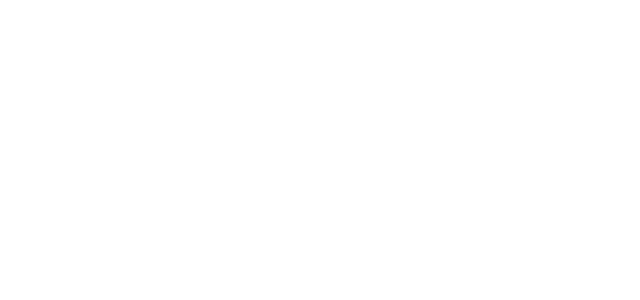
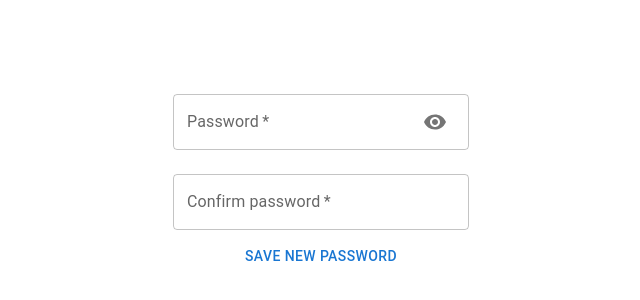
Before and after one commit to bekzhan077/final-hackaton, a React (Create React App) app: page /api/account/reset-password/confirm in a window 1280 px wide. Before the commit this address had no page. Shown: the part 124-424 px from the top of the page, without its empty margins (319-959 px from the left). Built offline with nearby package versions, Linux system fonts and the light colour scheme.

Commit message:
reset password

```diff
--- /dev/null
+++ b/src/components/ResetModal.jsx
@@ -0,0 +1,65 @@
+import * as React from "react";
+import Box from "@mui/material/Box";
+import Button from "@mui/material/Button";
+import Typography from "@mui/material/Typography";
+import Modal from "@mui/material/Modal";
+import { useAuthContext } from "../contexts/AuthContexts";
+import { TextField } from "@mui/material";
+
+export default function ResetModal() {
+  const { open, handleClose, resetPassword } = useAuthContext();
+
+  function handleSubmit(e) {
+    e.preventDefault();
+
+    const data = new FormData(e.currentTarget);
+    const data2 = [...data][0][1];
+    if (data2.length < 1) {
+      alert("Fill field");
+      return;
+    }
+    resetPassword(data);
+  }
+
+  const style = {
+    position: "absolute",
+    top: "50%",
+    left: "50%",
+    transform: "translate(-50%, -50%)",
+    width: 400,
+    bgcolor: "background.paper",
+    border: "2px solid #000",
+    boxShadow: 24,
+    p: 4,
+  };
+
+  return (
+    <div>
+      <Modal
+        open={open}
+        onClose={handleClose}
+        aria-labelledby="modal-modal-title"
+        aria-describedby="modal-modal-description"
+      >
+        <Box onSubmit={handleSubmit} component="form" noValidate sx={style}>
+          <Typography id="modal-modal-title" variant="h6" component="h2">
+            Confirm your email
+          </Typography>
+          <Typography id="modal-modal-description" sx={{ mt: 2 }}>
+            <TextField
+              margin="normal"
+              required
+              fullWidth
+              id="email"
+              label="Email Address"
+              name="email"
+              autoComplete="email"
+              autoFocus
+            />
+            <Button type="submit">Send</Button>
+          </Typography>
+        </Box>
+      </Modal>
+    </div>
+  );
+}
--- a/src/contexts/AuthContexts.jsx
+++ b/src/contexts/AuthContexts.jsx
@@ -13,6 +13,10 @@
 const AuthContext = ({ children }) => {
   const [user, setUser] = useState(null);
   const navigate = useNavigate();
+
+  const [open, setOpen] = React.useState(false);
+  const handleOpen = () => setOpen(true);
+  const handleClose = () => setOpen(false);
 
   async function register(credentials) {
     try {
@@ -76,6 +80,32 @@
     }
   }
 
+  async function resetPassword(credentials) {
+    try {
+      const res = await axios.post(
+        `${BASE_URL}/api/account/reset-password/`,
+        credentials
+      );
+
+      console.log(res);
+    } catch (e) {
+      console.log(e);
+    }
+  }
+
+  async function confirmPassword(obj, code) {
+    try {
+      const res = await axios.post(
+        `${BASE_URL}/api/account/reset-password/confirm/?u=${code}`,
+        obj
+      );
+      console.log(res);
+      navigate("/auth");
+    } catch (e) {
+      console.log(e);
+    }
+  }
+
   const value = {
     user,
     register,
@@ -83,6 +113,11 @@
     logout,
     checkAuth,
     activateUser,
+    resetPassword,
+    open,
+    handleOpen,
+    handleClose,
+    confirmPassword,
   };
 
   return <authContext.Provider value={value}>{children}</authContext.Provider>;
--- a/src/pages/AuthPage.jsx
+++ b/src/pages/AuthPage.jsx
@@ -14,9 +14,10 @@
 import { createTheme, ThemeProvider } from "@mui/material/styles";
 import { useAuthContext } from "../contexts/AuthContexts";
 import { Navigate } from "react-router-dom";
-import { IconButton, InputAdornment } from "@mui/material";
+import { IconButton, InputAdornment, Modal } from "@mui/material";
 import Visibility from "@mui/icons-material/Visibility";
 import VisibilityOff from "@mui/icons-material/VisibilityOff";
+import ResetModal from "../components/ResetModal";
 
 function Copyright(props) {
   return (
@@ -40,7 +41,8 @@
 
 export default function AuthPage() {
   const [isLogin, setIsLogin] = React.useState(true);
-  const { register, user, login } = useAuthContext();
+  const { register, user, login, open, handleOpen, handleClose } =
+    useAuthContext();
   const [showPassword, setShowPassword] = React.useState(false);
 
   function changeVisibility() {
@@ -64,6 +66,7 @@
 
   return (
     <ThemeProvider theme={defaultTheme}>
+      <ResetModal />
       <Container component="main" maxWidth="xs">
         <CssBaseline />
         <Box
@@ -168,6 +171,13 @@
               <Grid item xs></Grid>
               <Grid item>
                 <Link
+                  onClick={handleOpen}
+                  sx={{ marginRight: "70px" }}
+                  variant="body2"
+                >
+                  Forgot password?
+                </Link>
+                <Link
                   onClick={() => setIsLogin(!isLogin)}
                   href="#"
                   variant="body2"
@@ -180,6 +190,7 @@
             </Grid>
           </Box>
         </Box>
+
         <Copyright sx={{ mt: 8, mb: 4 }} />
       </Container>
     </ThemeProvider>
--- a/src/pages/ResetPassPage.jsx
+++ b/src/pages/ResetPassPage.jsx
@@ -1,7 +1,82 @@
-import React from "react";
+import {
+  Box,
+  Button,
+  IconButton,
+  InputAdornment,
+  TextField,
+} from "@mui/material";
+import React, { useEffect } from "react";
+import { useSearchParams } from "react-router-dom";
+import { useAuthContext } from "../contexts/AuthContexts";
+import { Visibility, VisibilityOff } from "@mui/icons-material";
 
 const ResetPassPage = () => {
-  return <div></div>;
+  const [searchParams] = useSearchParams();
+  const [showPassword, setShowPassword] = React.useState(false);
+  const { confirmPassword } = useAuthContext();
+
+  function changeVisibility() {
+    setShowPassword(!showPassword);
+  }
+
+  useEffect(() => {
+    searchParams.get("u");
+  }, []);
+
+  function handleSubmit(e) {
+    e.preventDefault();
+
+    const data = new FormData(e.currentTarget);
+    const setPass = Object.fromEntries([...data]);
+
+    console.log(setPass);
+    confirmPassword(setPass, searchParams.get("u"));
+  }
+
+  return (
+    <Box
+      sx={{
+        width: "100vw",
+        height: "100vh",
+        display: "flex",
+        justifyContent: "center",
+        alignItems: "center",
+      }}
+    >
+      <Box
+        sx={{ display: "flex", flexDirection: "column", mt: "-200px" }}
+        component="form"
+        onSubmit={handleSubmit}
+      >
+        <TextField
+          margin="normal"
+          required
+          name="new_password"
+          label="Password"
+          type={showPassword ? "text" : "password"}
+          id="password"
+          autoComplete="current-password"
+          InputProps={{
+            endAdornment: (
+              <InputAdornment position="end">
+                <IconButton onClick={changeVisibility}>
+                  {showPassword ? <VisibilityOff /> : <Visibility />}
+                </IconButton>
+              </InputAdornment>
+            ),
+          }}
+        />
+        <TextField
+          margin="normal"
+          required
+          name="password_confirmation"
+          label="Confirm password"
+          type="password"
+        />
+        <Button type="submit">save new password</Button>
+      </Box>
+    </Box>
+  );
 };
 
 export default ResetPassPage;
--- a/src/routes/MainRoutes.jsx
+++ b/src/routes/MainRoutes.jsx
@@ -4,6 +4,7 @@
 import HomePage from "../pages/HomePage";
 import AuthPage from "../pages/AuthPage";
 import ActivationPage from "../pages/ActivationPage";
+import ResetPassPage from "../pages/ResetPassPage";
 
 const MainRoutes = () => {
   return (
@@ -13,6 +14,10 @@
       </Route>
       <Route path="/auth" element={<AuthPage />} />
       <Route path="/api/account/activate/" element={<ActivationPage />} />
+      <Route
+        path="/api/account/reset-password/confirm/"
+        element={<ResetPassPage />}
+      />
     </Routes>
   );
 };
--- a/src/utils/consts.js
+++ b/src/utils/consts.js
@@ -1 +1 @@
-export const BASE_URL = "http://13.49.223.191";
+export const BASE_URL = "https://app.kayakta.pp.ua";
```
